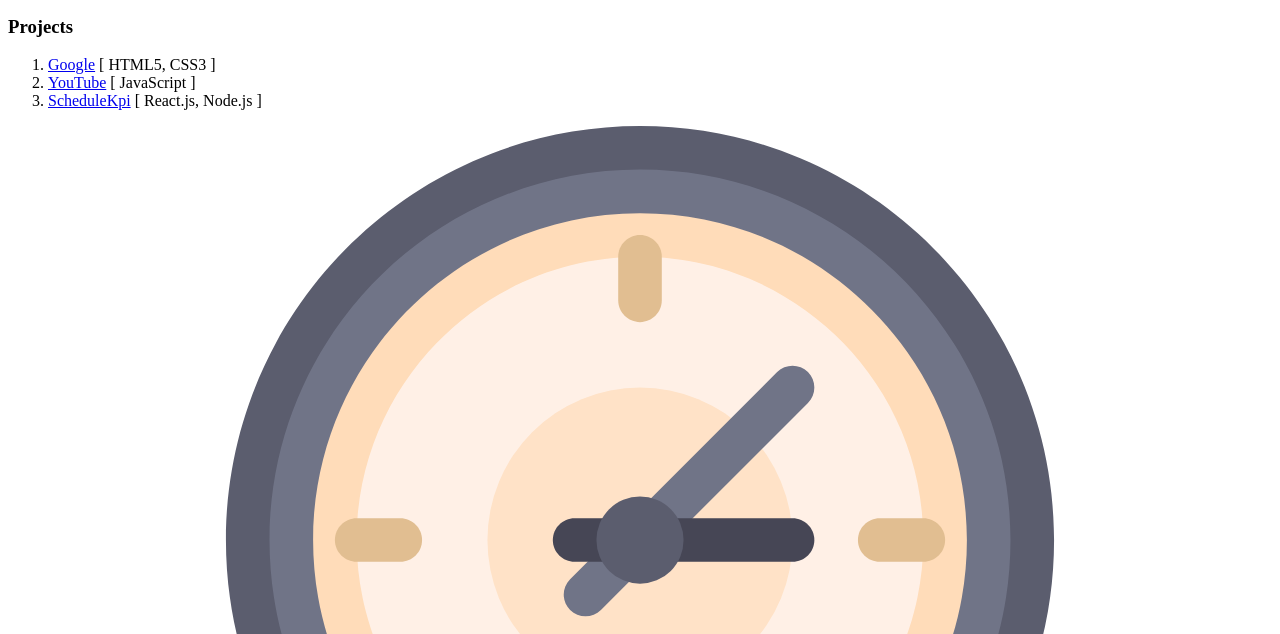
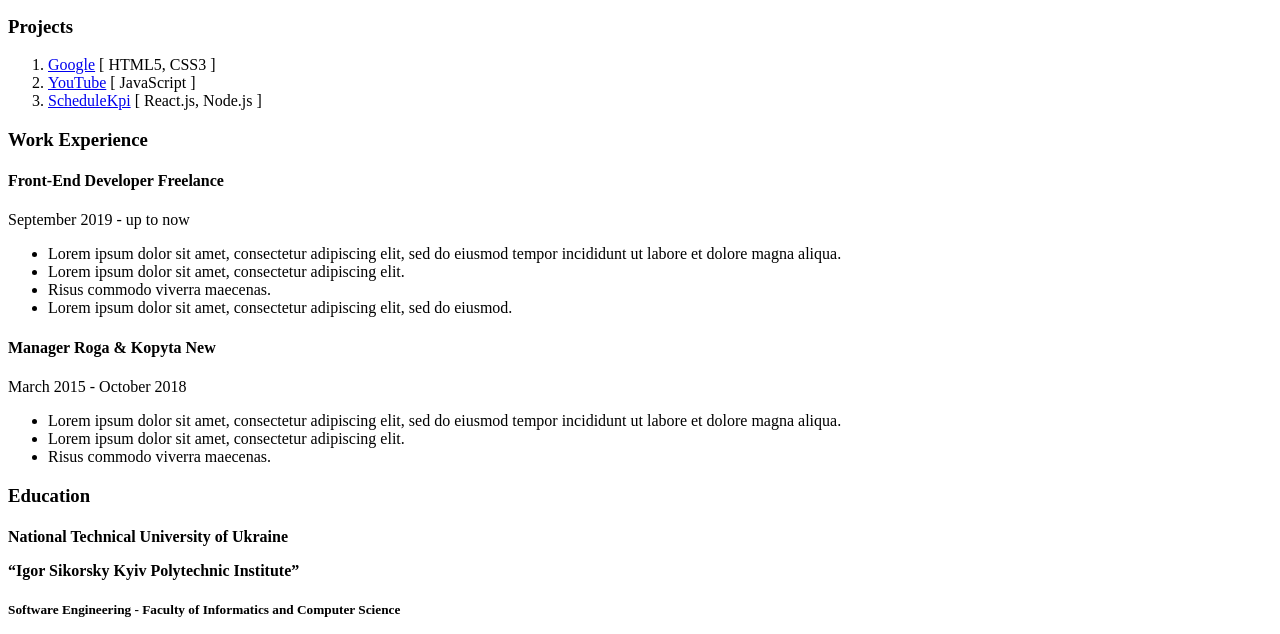
Before and after one commit to AnastasiaLytvyn/resume, a plain HTML site: page index.html in a window 1280 px wide. Shown: the part 166-800 px from the top of the page. Drawn offline with Linux system fonts and the light colour scheme.

Commit message:
add work and education blocks

```diff
--- a/index.html
+++ b/index.html
@@ -16,6 +16,7 @@
 			vel facilisis.
 		</p>
 	</div>
+
 	<div class="projects">
 		<h3 class="title">Projects</h3>
 		<ol class="projects-list">
@@ -45,11 +46,58 @@
 			</li>
 		</ol>
 	</div>
+
 	<div class="work">
+		<h3 class="title">Work Experience</h3>
+		<!--		First Company-->
+		<h4 class="work-position">
+			Front-End Developer
+			<span class="work-type">Freelance</span>
+		</h4>
+		<p class="period">September 2019 - up to now</p>
+		<ul class="work-list">
+			<li class="work-list-item">
+				Lorem ipsum dolor sit amet, consectetur adipiscing elit, sed do eiusmod tempor incididunt ut labore et
+				dolore magna aliqua.
+			</li>
+			<li class="work-list-item">
+				Lorem ipsum dolor sit amet, consectetur adipiscing elit.
+			</li>
+			<li class="work-list-item">
+				Risus commodo viverra maecenas.
+			</li>
+			<li class="work-list-item">
+				Lorem ipsum dolor sit amet, consectetur adipiscing elit, sed do eiusmod.
+			</li>
+		</ul>
+		<!--		Second Company-->
+		<h4 class="work-position">
+			Manager
+			<span class="work-type">Roga & Kopyta New</span>
+		</h4>
+		<p class="period">March 2015 - October 2018</p>
+		<ul class="work-list">
+			<li class="work-list-item">
+				Lorem ipsum dolor sit amet, consectetur adipiscing elit, sed do eiusmod tempor incididunt ut labore et
+				dolore magna aliqua.
+			</li>
+			<li class="work-list-item">
+				Lorem ipsum dolor sit amet, consectetur adipiscing elit.
+			</li>
+			<li class="work-list-item">
+				Risus commodo viverra maecenas.
+			</li>
+		</ul>
+	</div>
 
-	</div>
 	<div class="education">
-
+		<h3 class="title">Education</h3>
+		<h4 class="education-place">
+			<p>National Technical University of Ukraine</p>
+			<p>“Igor Sikorsky Kyiv Polytechnic Institute”</p>
+		</h4>
+		<h5 class="education-speciality">Software Engineering - Faculty of Informatics and Computer Science</h5>
+		<p class="period">September 2010 - June 2014</p>
 	</div>
 
 </main>
```
